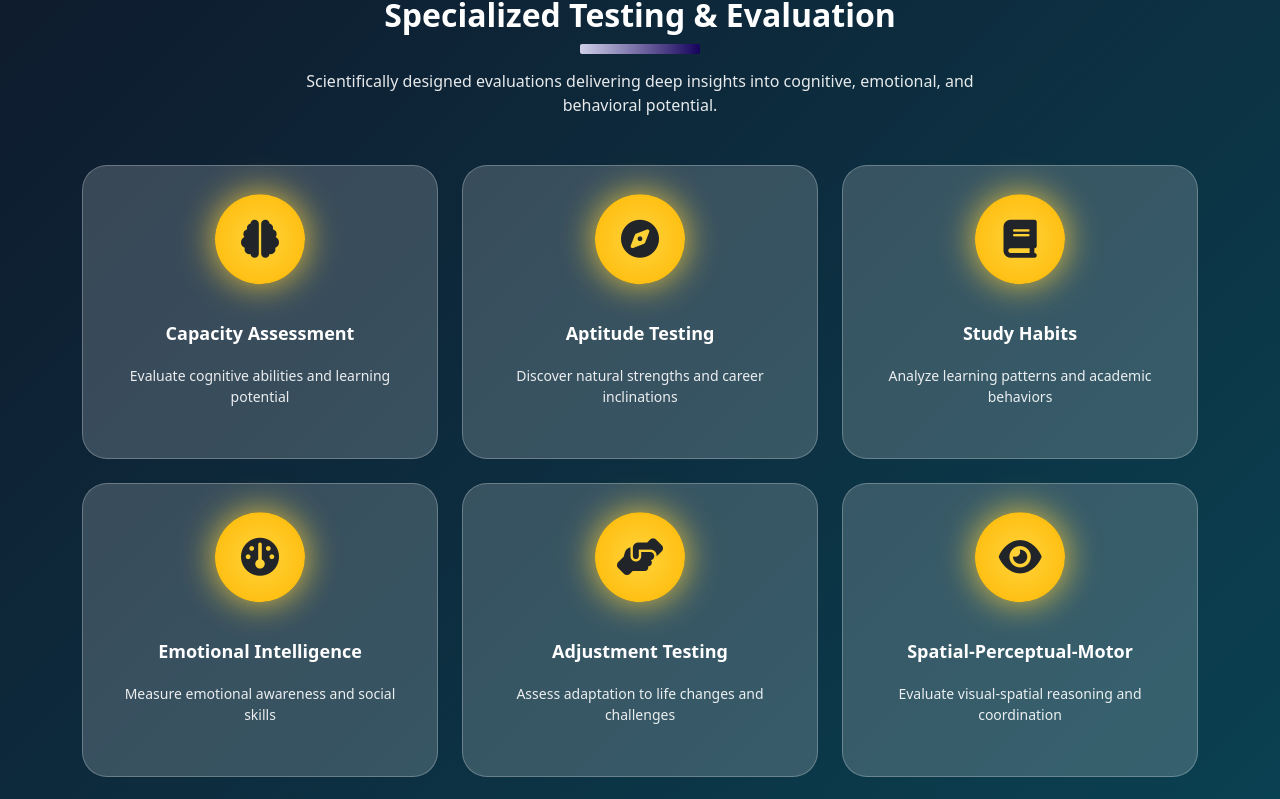
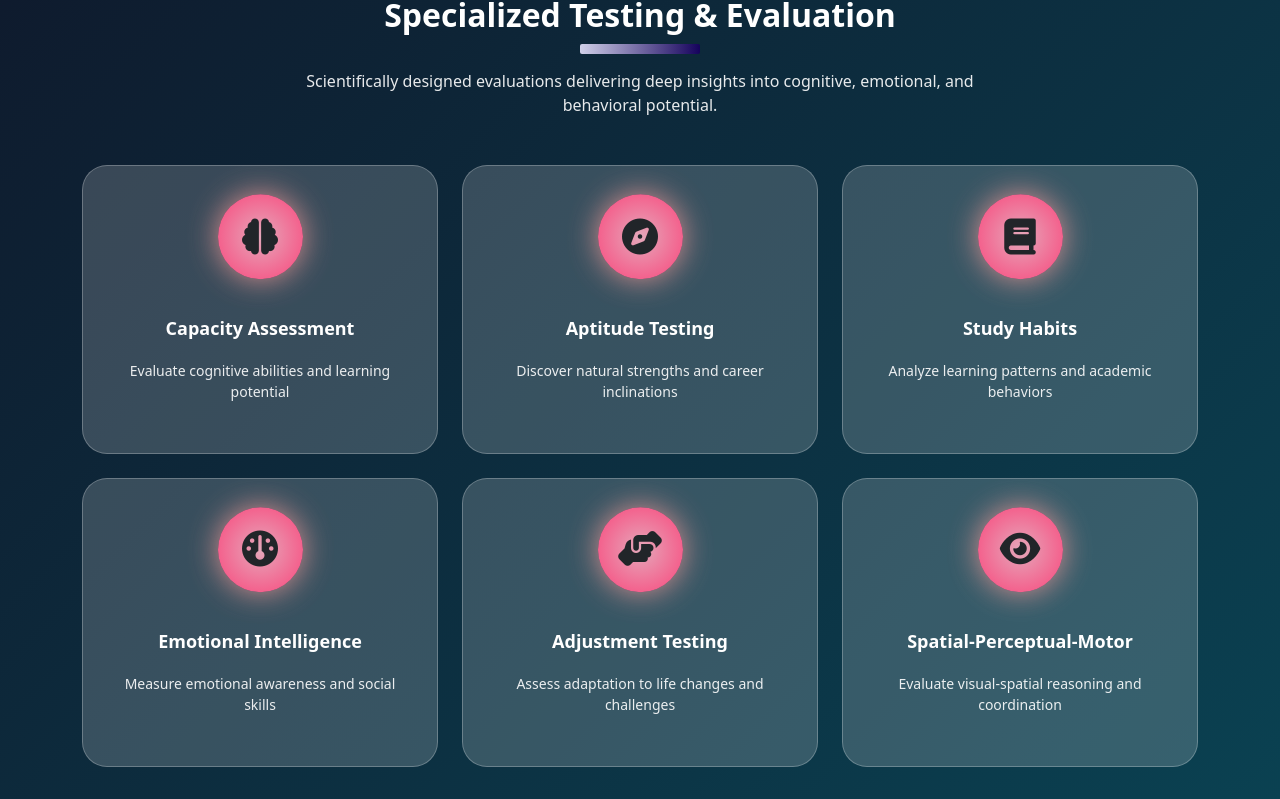
Before and after one commit to pooja21071997/pratisthan, an Angular app: page /initiatives in a window 1280 px wide. Shown: the part 5011-5810 px from the top of the page. Built offline with nearby package versions, Linux system fonts and the light colour scheme.

Commit message:
css changes

```diff
--- a/src/app/pages/album/album.html
+++ b/src/app/pages/album/album.html
@@ -2,6 +2,7 @@
   <!-- Album Title -->
   <h2 class="text-blue fw-bold mb-5 text-center album-title">
     {{ album.name }}
+    <div class="line mx-auto"></div>
   </h2>
 
   <!-- If sub-albums exist -->
--- a/src/app/pages/contactus/contactus.css
+++ b/src/app/pages/contactus/contactus.css
@@ -6,7 +6,7 @@
   width: 45px;
   height: 45px;
   background: #fff;
-  color: #000;
+  color: #fff;
   border-radius: 50%;
   display: flex;
   align-items: center;
@@ -51,7 +51,7 @@ iframe {
   width: 52px;
   height: 52px;
   border-radius: 50%;
-  background: linear-gradient(135deg, #0d6efd, #00c6ff);
+  background: #085564;
   display: flex;
   align-items: center;
   justify-content: center;
@@ -79,7 +79,7 @@ iframe {
   background: linear-gradient(
     120deg,
     rgba(13,110,253,0.08),
-    rgba(255,152,0,0.08)
+    rgba(104, 103, 102, 0.08)
   );
   transform: translateX(8px);
 }
@@ -94,11 +94,11 @@ iframe {
   height: 100%;
   min-height: 420px;
   border: 0;
-  transition: transform 1.2s ease;
+  /* transition: transform 1.2s ease; */
 }
 
 .map-wrapper:hover iframe {
-  transform: scale(1.08);
+  /* transform: scale(1.08); */
 }
 .map-overlay {
   position: absolute;
--- a/src/app/pages/contactus/contactus.html
+++ b/src/app/pages/contactus/contactus.html
@@ -7,7 +7,7 @@
 
       <div class="contact-item">
         <div class="icon-circle">
-          <i class="fa-solid fa-building"></i>
+          <i class="fa-solid fa-building text-light"></i>
         </div>
         <div>
           <h6 class="fw-bold mb-1">Address</h6>
@@ -17,7 +17,7 @@
 
       <div class="contact-item">
         <div class="icon-circle">
-          <i class="fa-solid fa-phone"></i>
+          <i class="fa-solid fa-phone text-light"></i>
         </div>
         <div>
           <h6 class="fw-bold mb-1">Call Us</h6>
@@ -27,7 +27,7 @@
 
       <div class="contact-item">
         <div class="icon-circle">
-          <i class="fa-solid fa-envelope"></i>
+          <i class="fa-solid fa-envelope text-light"></i>
         </div>
         <div>
           <h6 class="fw-bold mb-1">Email Us</h6>
@@ -38,7 +38,7 @@
 
     <!-- Google Map -->
     <div class="col-lg-8 p-0 map-wrapper">
-      <div class="map-overlay"></div>
+      <div class=""></div>
       <iframe
         src="https://www.google.com/maps?q=Vivekanand+Pratishthan+66+Shivram+Nagar+Suyog+Colony+Jalgaon+425002&z=16&output=embed"
         loading="lazy"
--- a/src/app/pages/gallery/gallery.html
+++ b/src/app/pages/gallery/gallery.html
@@ -1,5 +1,6 @@
 <div class="container py-5 gallery-section">
-  <h2 class="text-blue fw-bold mb-4 gallery-title">Gallery</h2>
+  <h2 class="text-blue fw-bold  gallery-title text-center">Gallery</h2>
+  <div class="line mx-auto mb-4"></div>
 
   <div class="row g-4">
     <div
--- a/src/app/pages/home/home.css
+++ b/src/app/pages/home/home.css
@@ -350,7 +350,7 @@
 .value-card:hover {
   transform: translateY(-14px) scale(1.04);
   border: 2px solid #3F3F46;
-  box-shadow:0 0 0 3px #5754f0,0 20px 45px #040263;
+  box-shadow:0 0 0 3px #0f172a,0 20px 45px #0f172a;
 }
 
 /* Slow animation on hover (premium feel) */
@@ -383,7 +383,7 @@
   position: absolute;
   inset: 0;
   border-radius: 22px;
-  background: linear-gradient(135deg, #6764f1,  #040263);
+  background: linear-gradient(135deg, #3b5185,  #0f172a);
   opacity: 0;
   transition: opacity 0.45s ease;
   z-index: 0;
--- a/src/app/pages/initiatives/initiatives.css
+++ b/src/app/pages/initiatives/initiatives.css
@@ -752,12 +752,12 @@
   height: 85px;
   margin: auto;
   border-radius: 50%;
-  background: radial-gradient(circle, #ffd43b, #ffb703);
+  background: radial-gradient(circle, #e5a7ba, #fa447a);
   display: flex;
   align-items: center;
   justify-content: center;
   margin-bottom: 20px;
-  box-shadow: 0 0 30px rgba(255, 212, 59, 0.9);
+  box-shadow: 0 0 30px rgba(240, 154, 151, 0.9);
   animation: floatIcon 4s ease-in-out infinite;
 }
 
--- a/src/app/pages/initiatives/initiatives.html
+++ b/src/app/pages/initiatives/initiatives.html
@@ -432,7 +432,7 @@
     <div class="row g-4">
       <div class="col-lg-4 col-md-6 fade-up delay-1">
         <div class="testing-card">
-          <div class="icon-wrapper"><i class="fa-solid fa-brain"></i></div>
+          <div class="icon-glow"><i class="fa-solid fa-brain"></i></div>
           <h4>Capacity Assessment</h4>
           <p>Evaluate cognitive abilities and learning potential</p>
         </div>
@@ -440,7 +440,7 @@
 
       <div class="col-lg-4 col-md-6 fade-up delay-2">
         <div class="testing-card">
-          <div class="icon-wrapper"><i class="fa-solid fa-compass"></i></div>
+          <div class="icon-glow"><i class="fa-solid fa-compass"></i></div>
           <h4>Aptitude Testing</h4>
           <p>Discover natural strengths and career inclinations</p>
         </div>
@@ -448,7 +448,7 @@
 
       <div class="col-lg-4 col-md-6 fade-up delay-3">
         <div class="testing-card">
-          <div class="icon-wrapper"><i class="fa-solid fa-book"></i></div>
+          <div class="icon-glow"><i class="fa-solid fa-book"></i></div>
           <h4>Study Habits</h4>
           <p>Analyze learning patterns and academic behaviors</p>
         </div>
@@ -456,7 +456,7 @@
 
       <div class="col-lg-4 col-md-6 fade-up delay-4">
         <div class="testing-card">
-          <div class="icon-wrapper"><i class="fa-solid fa-gauge"></i></div>
+          <div class="icon-glow"><i class="fa-solid fa-gauge"></i></div>
           <h4>Emotional Intelligence</h4>
           <p>Measure emotional awareness and social skills</p>
         </div>
@@ -464,7 +464,7 @@
 
       <div class="col-lg-4 col-md-6 fade-up delay-5">
         <div class="testing-card">
-          <div class="icon-wrapper"><i class="fa-solid fa-handshake-angle"></i></div>
+          <div class="icon-glow"><i class="fa-solid fa-handshake-angle"></i></div>
           <h4>Adjustment Testing</h4>
           <p>Assess adaptation to life changes and challenges</p>
         </div>
@@ -472,7 +472,7 @@
 
       <div class="col-lg-4 col-md-6 fade-up delay-6">
         <div class="testing-card">
-          <div class="icon-wrapper"><i class="fa-solid fa-eye"></i></div>
+          <div class="icon-glow"><i class="fa-solid fa-eye"></i></div>
           <h4>Spatial-Perceptual-Motor</h4>
           <p>Evaluate visual-spatial reasoning and coordination</p>
         </div>
```
